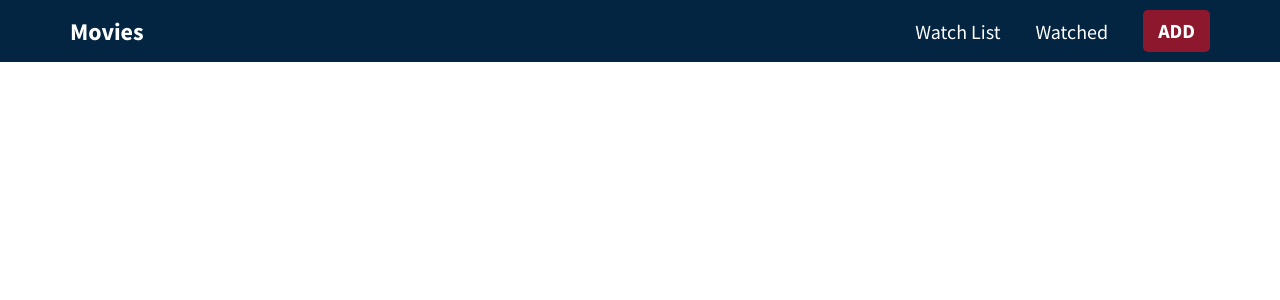
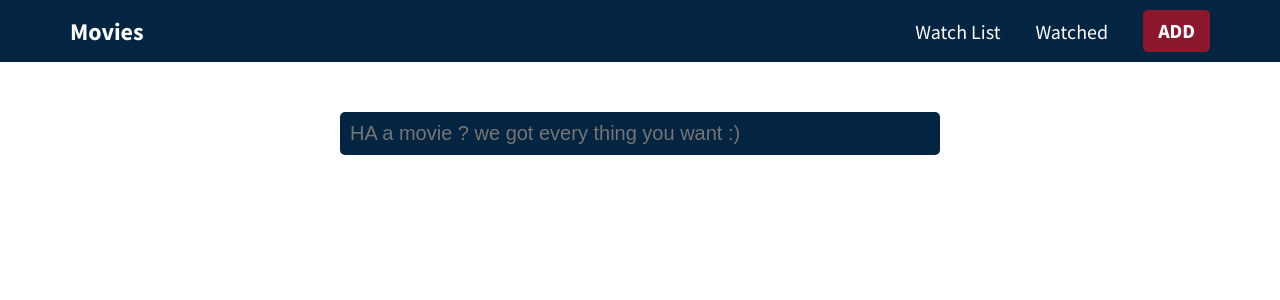
Before and after one commit to alighalebx/movie-support-front, a React (Create React App) app: page /add in a window 1280 px wide. Shown: the top 300 px of the page. Built offline with nearby package versions, Linux system fonts and the light colour scheme.

Commit message:
move between pages

```diff
--- a/package.json
+++ b/package.json
@@ -8,6 +8,7 @@
     "@testing-library/user-event": "^13.5.0",
     "react": "^18.2.0",
     "react-dom": "^18.2.0",
+    "react-router-dom": "^6.8.1",
     "react-scripts": "5.0.1",
     "web-vitals": "^2.1.4"
   },
--- a/src/App.js
+++ b/src/App.js
@@ -1,7 +1,22 @@
 import './App.css';
 import Header from './components/Header';
+import { BrowserRouter as Router , Routes , Route } from 'react-router-dom';
+import  Watchlist  from './components/Watchlist';
+import  Watched  from './components/Watched';
+import  Add  from './components/Add';
+
 const App = () => {
- return <div><Header/></div>
+ return (
+    <Router>
+        <Header/>
+        <Routes>
+            <Route path="/" element={<Watchlist />} />
+            <Route path="/watched" element={<Watched />} />
+            <Route path="/add" element={<Add />} />
+        </Routes>
+    </Router>
+
+ )
 };
 
 export default App;
--- a/src/components/Add.css
+++ b/src/components/Add.css
@@ -3,3 +3,17 @@
     max-width: 600px;
     margin: 0 auto;
 }
+.add-content .input-container input {
+    width: 100%;
+    background-color: var(--primary);
+    padding: 10px;
+    border-radius: 5px;
+    border: none;
+    color: var(--white);
+    font-size: 1.25rem;
+}
+.results{
+    padding: 0;
+    margin: 0;
+    margin-top: 20px;
+}
--- a/src/components/Add.js
+++ b/src/components/Add.js
@@ -1,6 +1,6 @@
 import React from 'react'
-
-export const Add = () => {
+import "./Add.css"
+const Add = () => {
   return (
     <div className='add-page'>
 
@@ -17,3 +17,4 @@ export const Add = () => {
     </div>
   )
 }
+export default Add;
--- a/src/components/Header.js
+++ b/src/components/Header.js
@@ -1,21 +1,23 @@
 import React from "react";
 import "./Header.css"
+import { Link, NavLink } from "react-router-dom";
 const Header = () => {
     return <div className="header">
         <div className="container">
             <div className="logo">
-                <a href="#">Movies</a>
+                {/* <a href="#">Movies</a> */}
+                <Link to="/">Movies</Link>
             </div>
             <ul className="nav-links">
 
                 <li>
-                    <a>Watch List</a>
+                    <NavLink to="/">Watch List</NavLink>
                 </li>
                 <li>
-                    <a>Watched</a>
+                    <NavLink to="/watched">Watched</NavLink>
                 </li>
                 <li>
-                    <a className="btn">Add</a>
+                    <NavLink to="/add" className="btn">Add</NavLink>
                 </li>
 
             </ul>
--- /dev/null
+++ b/src/components/Watched.js
@@ -0,0 +1,9 @@
+import React from 'react'
+
+const Watched = () => {
+  return (
+    <div>Watched</div>
+  )
+}
+
+export default Watched;
--- /dev/null
+++ b/src/components/Watchlist.js
@@ -0,0 +1,9 @@
+import React from 'react'
+
+ const Watchlist = () => {
+  return (
+    <div>Watchlist</div>
+  )
+}
+
+export default Watchlist;
```
Also changed, not shown: 1 other file (tests, documents, lock files or other folders).
